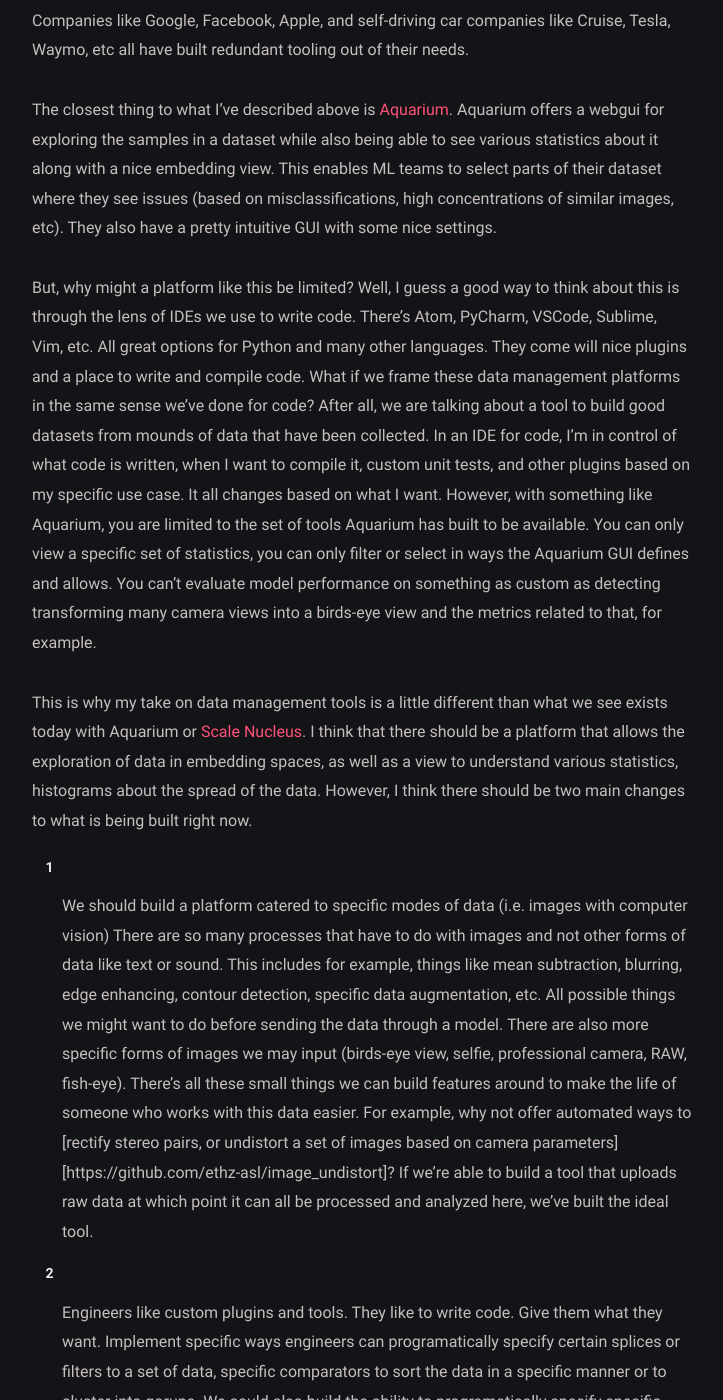
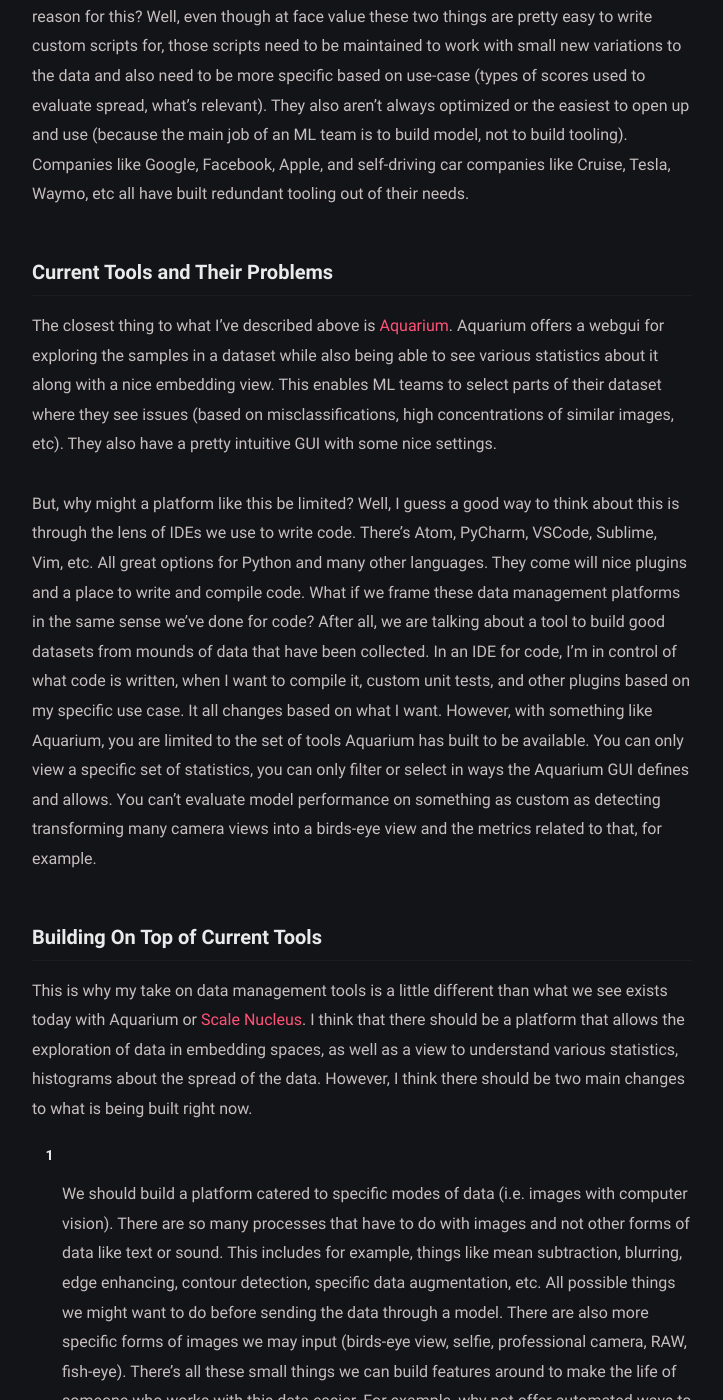
Before and after one commit to mvoodarla/blog, a Jekyll site: the page built from _posts/2021-03-04-dataset-ide.markdown, in a window 1280 px wide and 1400 px high, scrolled down 2031 px. Shown: the whole window, without its empty margins (278-1001 px from the left). Built offline with Jekyll 4.4.1, drawn with Linux system fonts in a browser that asks for light colours; some of the changed text lies outside the part shown.

Commit message:
dataset ide

```diff
--- a/_posts/2021-03-04-dataset-ide.markdown
+++ b/_posts/2021-03-04-dataset-ide.markdown
@@ -13,10 +13,11 @@ ML systems. A whole practice that has come out of trying to take these amazing a
 4. Experiment management (keep track of models, accuracies, etc)
 5. Easy model deployment
 
-The left of the image below is a cool summary of some of the companies in this space (peep Scale!!).
+The left of the image below is a cool summary of some of the companies in this space (peep Scale).
 
 ![ml systems diagram](https://s3.amazonaws.com/basecase.vc/defensible-ml-market-map.png)
 
+### Intro to Data Management for Computer Vision
 I'm super interested in the data management + storage part, and it's what I'll talk about in this post. I think I had a different post on a related topic but now I'm less of a noob since I've been super into all of this stuff for the past month and a half now. Also, disclaimer: I'll be mostly talking about all of this in the frame of computer vision.
 
 The big problem ML teams experience with data isn't necessarily the ability to collect a lot of it. It is rather the ability to take all that collected data, and understand what's important, what's not, and where bias may exist. After all, the model is directly learning from the data and any bias or uneven spread will be learned by the model as the truth. This is why finding bias within data is important.
@@ -25,17 +26,17 @@ Now, are there tools that help us solve this problem? Well, yes and no. Most ML
 
 So, I've now named two main things: dataset statistics/summarization and embedding space view. These two things should be something every ML team does when working with image data but most of the time they tend to move forward with one or none. What's the main reason for this? Well, even though at face value these two things are pretty easy to write custom scripts for, those scripts need to be maintained to work with small new variations to the data and also need to be more specific based on use-case (types of scores used to evaluate spread, what's relevant). They also aren't always optimized or the easiest to open up and use (because the main job of an ML team is to build model, not to build tooling). Companies like Google, Facebook, Apple, and self-driving car companies like Cruise, Tesla, Waymo, etc all have built redundant tooling out of their needs.
 
+### Current Tools and Their Problems
 The closest thing to what I've described above is [Aquarium][aquarium]. Aquarium offers a webgui for exploring the samples in a dataset while also being able to see various statistics about it along with a nice embedding view. This enables ML teams to select parts of their dataset where they see issues (based on misclassifications, high concentrations of similar images, etc). They also have a pretty intuitive GUI with some nice settings.
 
 But, why might a platform like this be limited? Well, I guess a good way to think about this is through the lens of IDEs we use to write code. There's Atom, PyCharm, VSCode, Sublime, Vim, etc. All great options for Python and many other languages. They come will nice plugins and a place to write and compile code. What if we frame these data management platforms in the same sense we've done for code? After all, we are talking about a tool to build good datasets from mounds of data that have been collected. In an IDE for code, I'm in control of what code is written, when I want to compile it, custom unit tests, and other plugins based on my specific use case. It all changes based on what I want. However, with something like Aquarium, you are limited to the set of tools Aquarium has built to be available. You can only view a specific set of statistics, you can only filter or select in ways the Aquarium GUI defines and allows. You can't evaluate model performance on something as custom as detecting transforming many camera views into a birds-eye view and the metrics related to that, for example.
 
+### Building On Top of Current Tools
 This is why my take on data management tools is a little different than what we see exists today with Aquarium or [Scale Nucleus][nucleus]. I think that there should be a platform that allows the exploration of data in embedding spaces, as well as a view to understand various statistics, histograms about the spread of the data. However, I think there should be two main changes to what is being built right now.
 
-1. We should build a platform catered to specific modes of data (i.e. images with computer vision)
-There are so many processes that have to do with images and not other forms of data like text or sound. This includes for example, things like mean subtraction, blurring, edge enhancing, contour detection, specific data augmentation, etc. All possible things we might want to do before sending the data through a model. There are also more specific forms of images we may input (birds-eye view, selfie, professional camera, RAW, fish-eye). There's all these small things we can build features around to make the life of someone who works with this data easier. For example, why not offer automated ways to [rectify stereo pairs, or undistort a set of images based on camera parameters][https://github.com/ethz-asl/image_undistort]? If we're able to build a tool that uploads raw data at which point it can all be processed and analyzed here, we've built the ideal tool.
+1. We should build a platform catered to specific modes of data (i.e. images with computer vision). There are so many processes that have to do with images and not other forms of data like text or sound. This includes for example, things like mean subtraction, blurring, edge enhancing, contour detection, specific data augmentation, etc. All possible things we might want to do before sending the data through a model. There are also more specific forms of images we may input (birds-eye view, selfie, professional camera, RAW, fish-eye). There's all these small things we can build features around to make the life of someone who works with this data easier. For example, why not offer automated ways to [rectify stereo pairs, or undistort a set of images based on camera parameters][https://github.com/ethz-asl/image_undistort]? If we're able to build a tool that uploads raw data at which point it can all be processed and analyzed here, we've built the ideal tool.
 
-2. Engineers like custom plugins and tools. They like to write code.
-Give them what they want. Implement specific ways engineers can programatically specify certain splices or filters to a set of data, specific comparators to sort the data in a specific manner or to cluster into gorups. We could also build the ability to programatically specify specific [augmentations][https://github.com/aleju/imgaug] and pre-processing to the data. These are all things that become endless in options when applied in the real world. The platform should thus not constrain this need, it should embrace it.
+2. Engineers like custom plugins and tools. They like to write code. Give them what they want. Implement specific ways engineers can programatically specify certain splices or filters to a set of data, specific comparators to sort the data in a specific manner or to cluster into gorups. We could also build the ability to programatically specify specific [augmentations][https://github.com/aleju/imgaug] and pre-processing to the data. These are all things that become endless in options when applied in the real world. The platform should thus not constrain this need, it should embrace it.
 
 While my thoughts may not be perfect here, I genuinly believe that these are a few of the things we need in order to build the ideal tool for computer vision/ML engineers. How cool would it be if I didn't have to download my data locally anywhere in order to analyze it and curate the perfect dataset to train my model on. It would be crazy if it was a matter of a few different types of pre-written inspections and clicks at which point it was ready and packaged for training. Right now, tools exists but they're all fragmented and separate. Maybe this is starting to sound like Palantir since they build tools that make it easier for humans to make decisions on unorganized data coming from many sources. But, I think that whoever builds this tool for ML engineers will have solved a great problem. One that hasn't yet been solved.
 
```
Also changed, not shown: other parts of _posts/2021-03-04-dataset-ide.markdown (+1 -1 lines).
